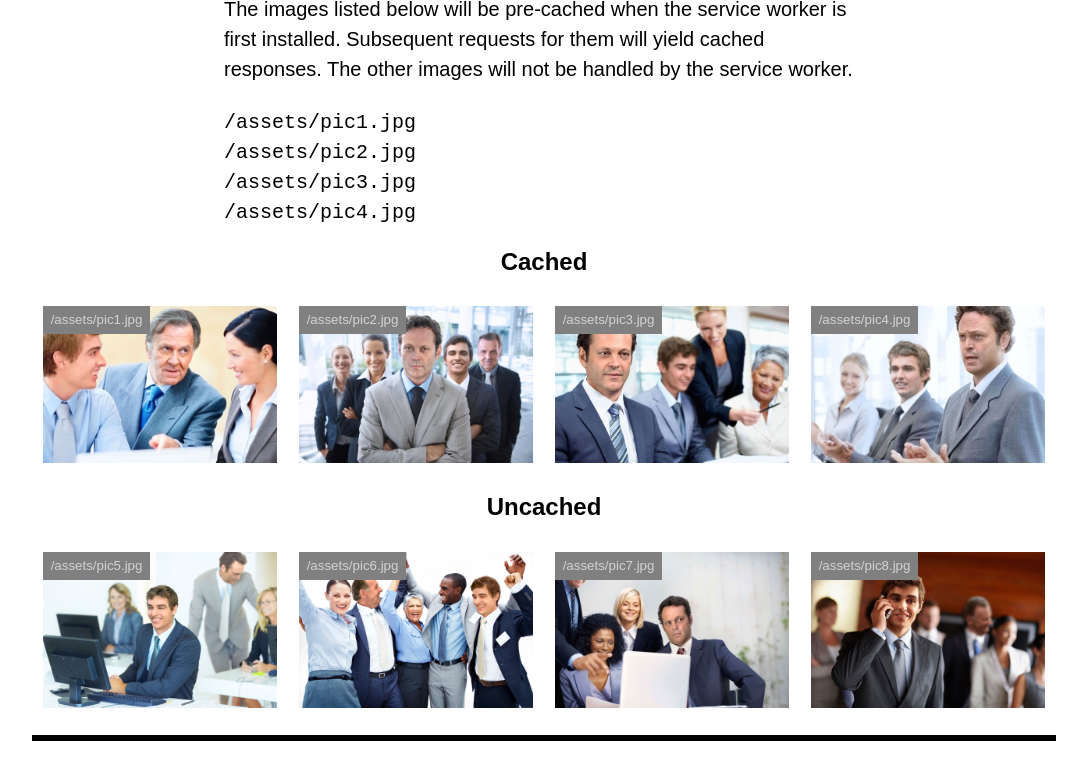
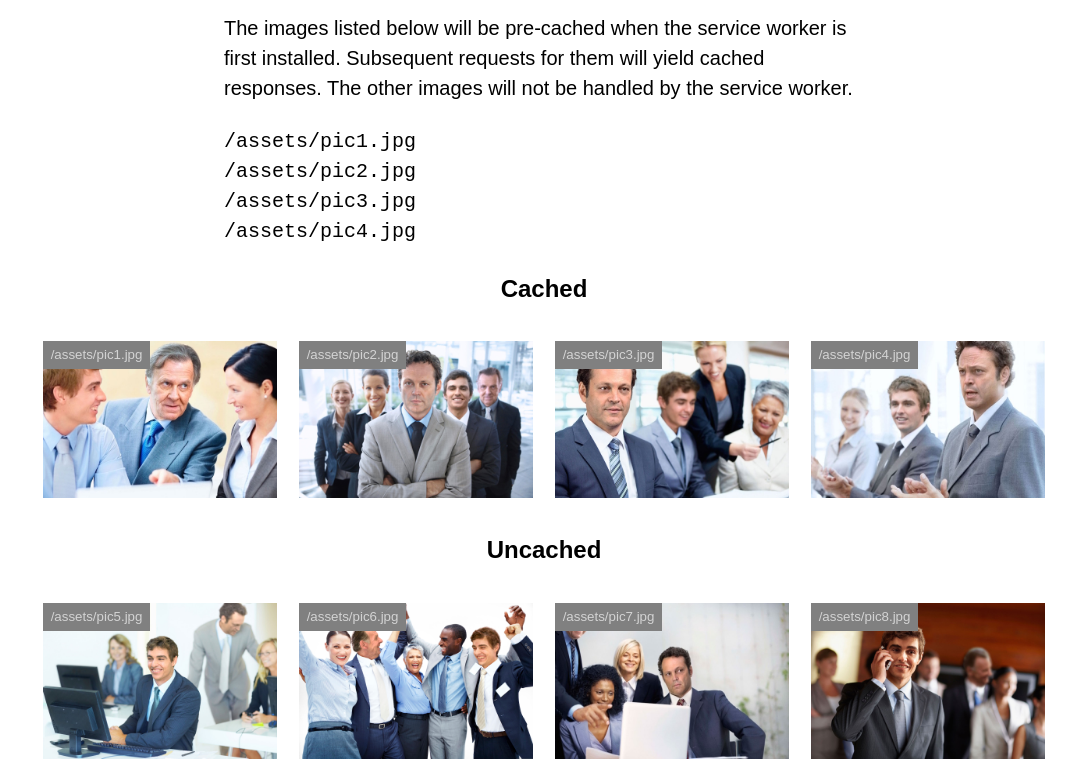
Before and after one commit to cloudfour/smashing-mag-sw, a website: page index.html in a window 1280 px wide. Shown: the part 364-1138 px from the top of the page, without its empty margins (96-1183 px from the left). Drawn offline with Linux system fonts and the light colour scheme.

Commit message:
Tweak demo CSS

```diff
--- a/index.html
+++ b/index.html
@@ -15,8 +15,10 @@
       }
 
       hr {
-        border: .2rem solid currentcolor;
+        border: 1px solid currentcolor;
+        border-width: thin 0 0;
         margin: 0;
+        opacity: .25;
       }
 
       pre {
@@ -52,7 +54,7 @@
       }
 
       .u-spaceChildren > * + * {
-        margin-top: 1rem;
+        margin-top: 1.5rem;
       }
 
       .u-textSize1 { font-size: 2.25em; }
```
